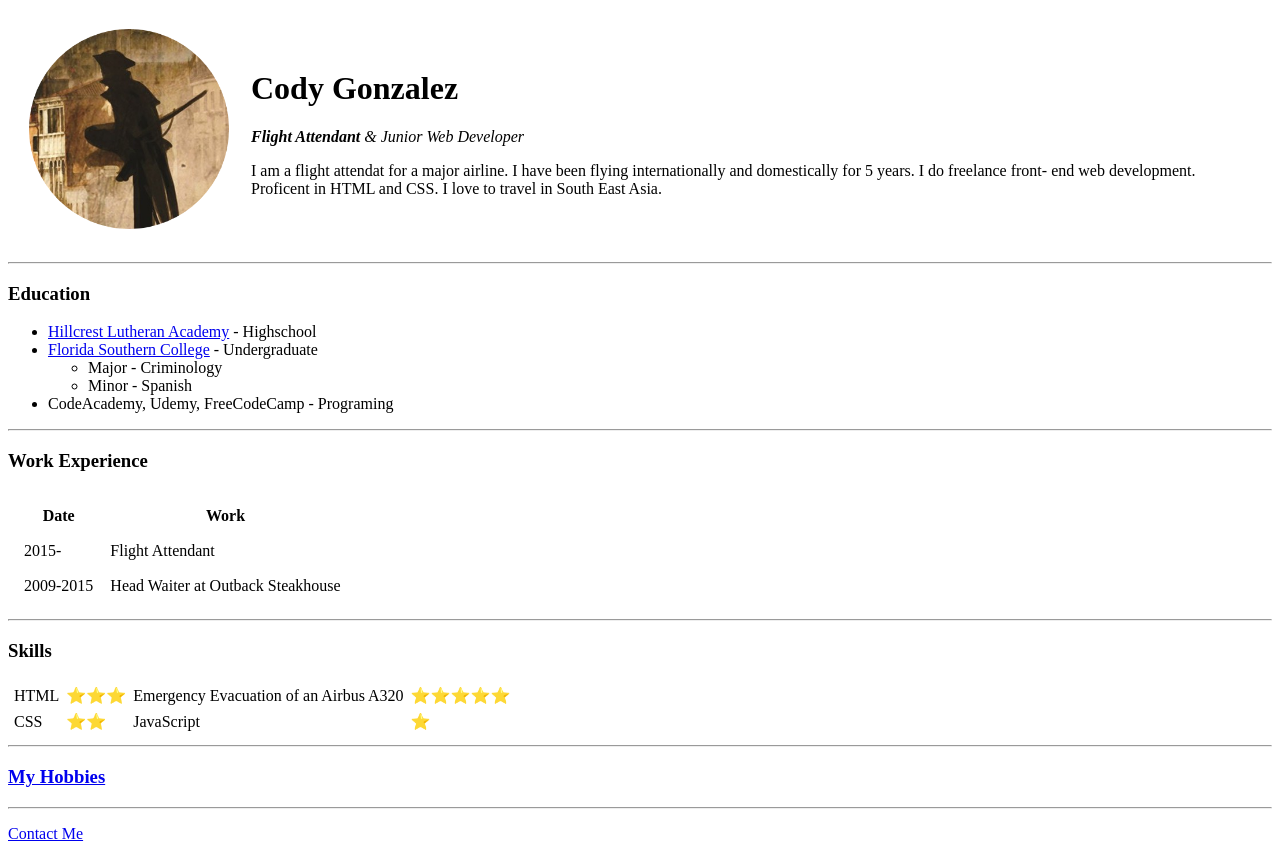
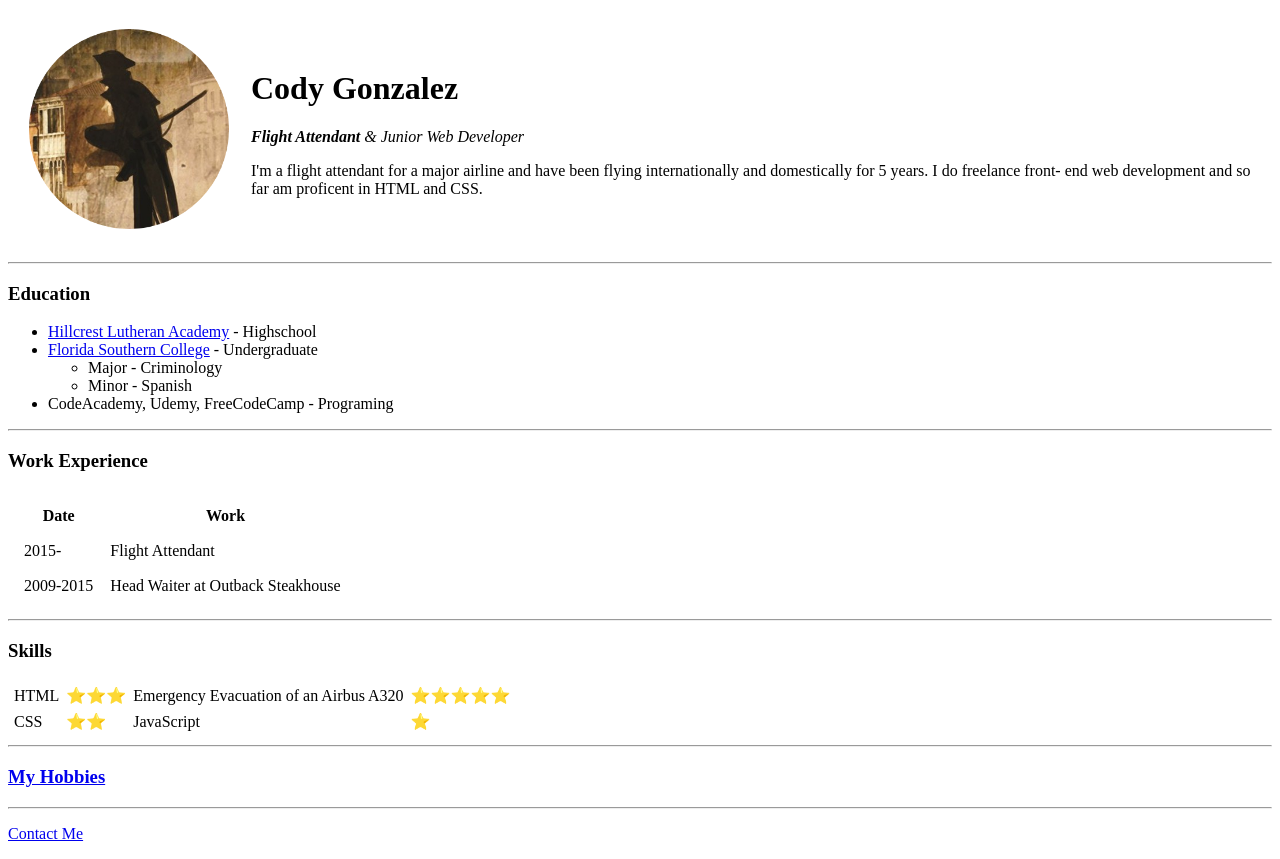
Before and after one commit to gonzalec1721/cv, a plain HTML site: page index.html in a window 1280 px wide. Drawn offline with Linux system fonts and the light colour scheme.

Commit message:
change to index

```diff
--- a/index.html
+++ b/index.html
@@ -16,10 +16,9 @@
       <td>
         <h1>Cody Gonzalez</h1>
         <p><em><strong>Flight Attendant</strong> & Junior Web Developer</em></p>
-        <p>I am a flight attendat for a major airline. I have been flying
+        <p>I'm a flight attendant for a major airline and have been flying
           internationally and domestically for 5 years. I do freelance front-
-          end web development. Proficent in HTML and CSS. I love to travel in
-          South East Asia.</p>
+          end web development and so far am proficent in HTML and CSS. </p>
       </td>
     </tr>
   </table>
```
